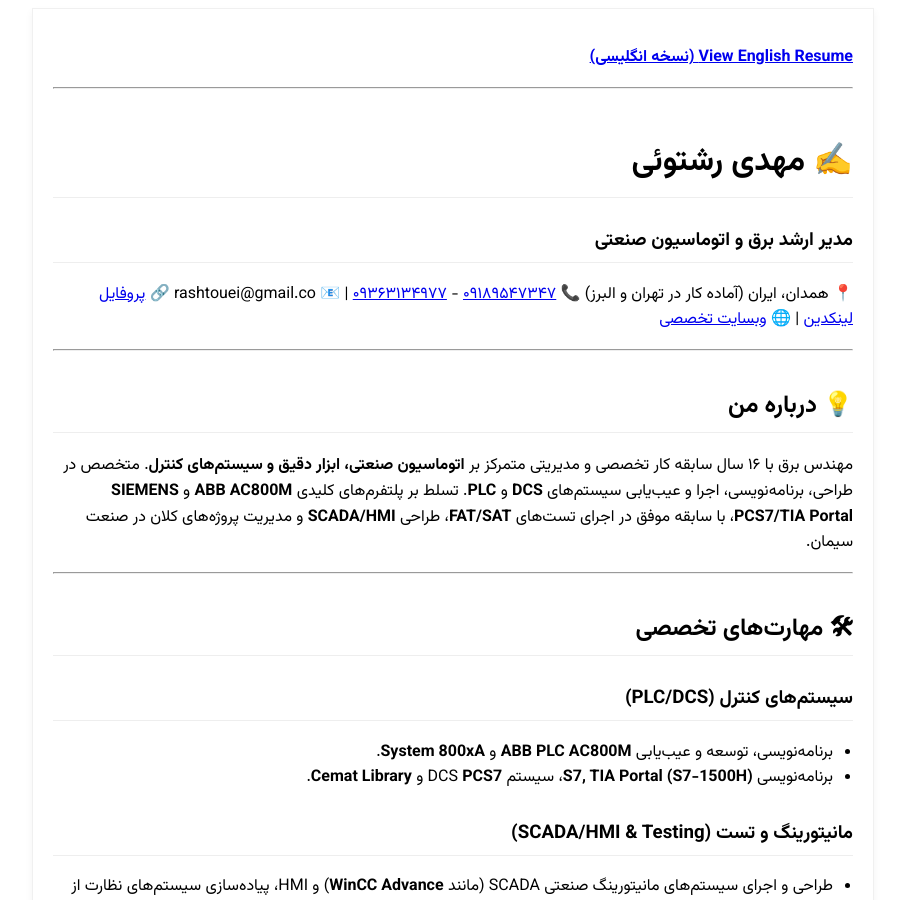
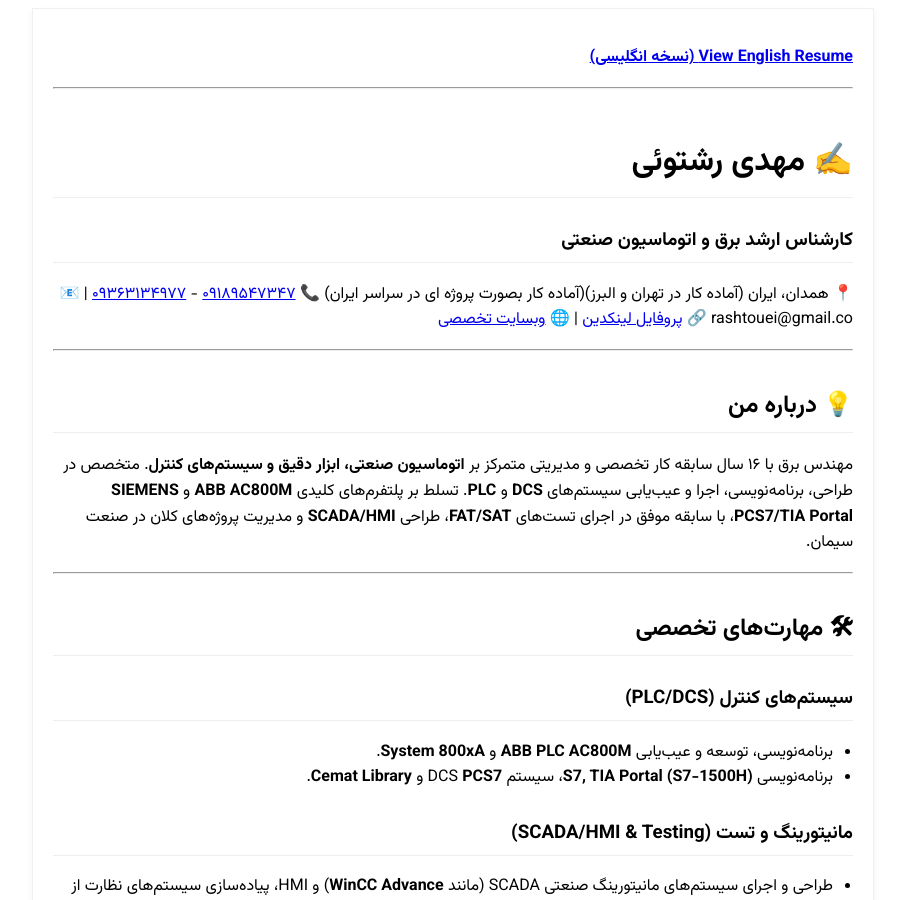
Before and after one commit to rashtouei/rashtouei.github.io, a Jekyll site: the page built from resume-fa.md, in a window 1280 px wide and 900 px high. Shown: the whole window, without its empty margins (187-1092 px from the left). Built offline with Jekyll 4.4.1, drawn with Linux system fonts in a browser that asks for light colours.

Commit message:
Update resume-fa.md

```diff
--- a/resume-fa.md
+++ b/resume-fa.md
@@ -9,9 +9,9 @@ lang: fa  # <--- این متغیر جدید برای فعال کردن راست
 ---
 
 # ✍️ مهدی رشتوئی
-### مدیر ارشد برق و اتوماسیون صنعتی
+### کارشناس ارشد برق و اتوماسیون صنعتی
 
-📍 همدان، ایران (آماده کار در تهران و البرز)
+📍 همدان، ایران (آماده کار در تهران و البرز)(آماده کار بصورت پروژه ای در سراسر ایران)
 📞 <a href="tel:+989189547347">۰۹۱۸۹۵۴۷۳۴۷</a> - <a href="tel:+989363134977">۰۹۳۶۳۱۳۴۹۷۷</a> | 📧 rashtouei@gmail.co
 🔗 [پروفایل لینکدین](https://linkedin.com/in/mehdi-rashtouei-2a682b73/) | 🌐 [وبسایت تخصصی](https://plc4u.ir)
 
```
